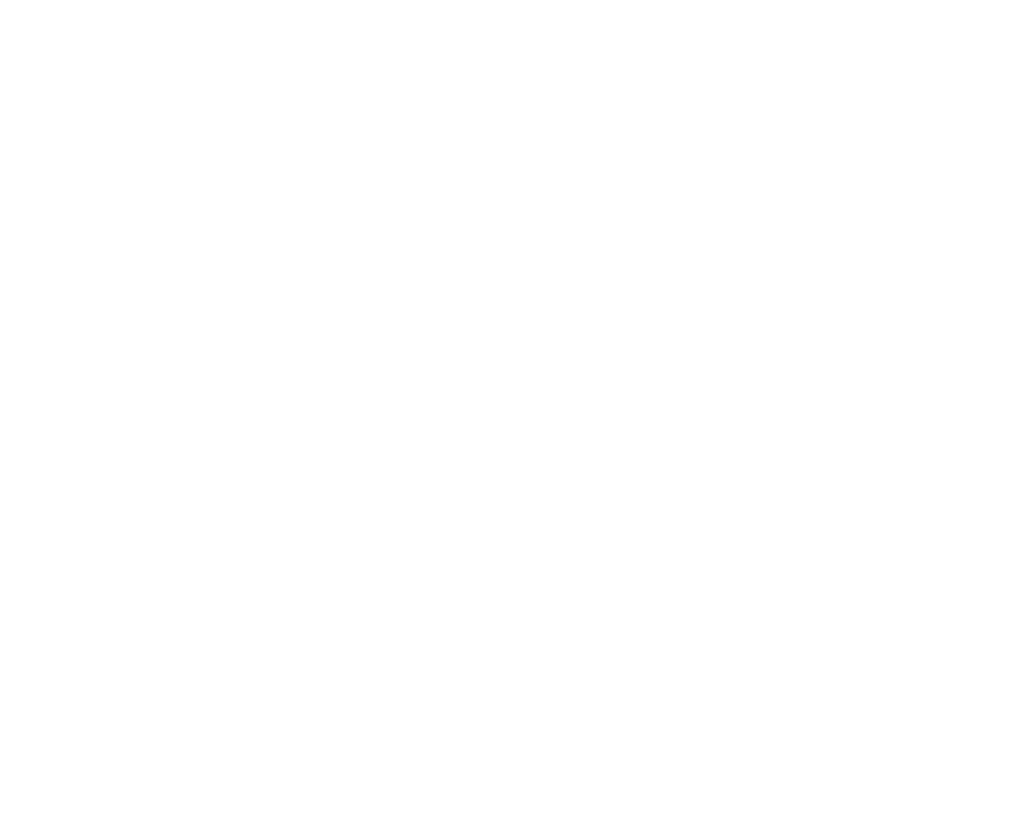
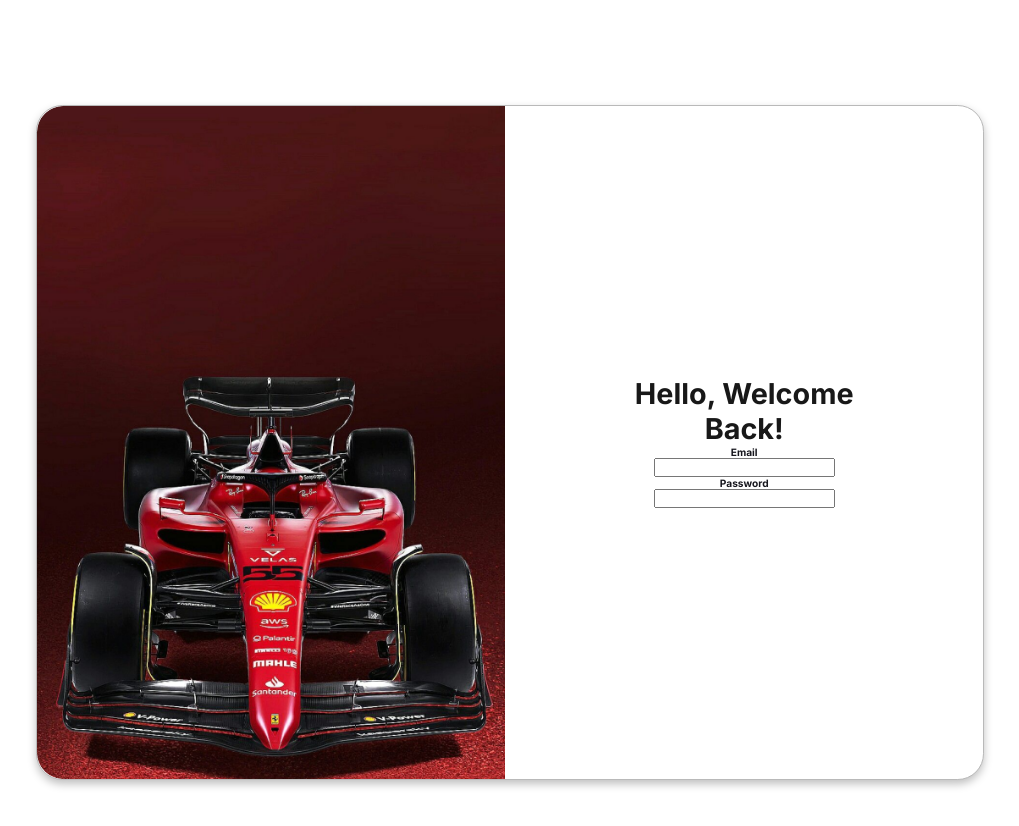
Before and after one commit to jay112298/the-elite-racers, a React (Vite) app: page /login in a window 1280 px wide. Before the commit this address had no page. Shown: the top 826 px of the page, without its empty margins (130-1149 px from the left). Before the commit the page ends 800 px from the top, so only its background shows below. Built offline with nearby package versions, Linux system fonts and the light colour scheme.

Commit message:
Create Login page and layout with image and text fields

```diff
--- a/src/Router.jsx
+++ b/src/Router.jsx
@@ -4,6 +4,7 @@
 import Team from "./pages/Team/Team";
 import Contact from './pages/Contact/Contact';
 import Signup from './pages/Signup/Signup';
+import Login from './pages/Login/Login';
 import Dashboard from './pages/Dashboard/Dashboard';
 import Sheet from './pages/Dashboard/Sheet/Sheet';
 import Documents from './pages/Dashboard/Documents/Documents';
@@ -18,6 +19,7 @@
           <Route path="/team" element={<Team />}></Route>
           <Route path="/contact" element={<Contact />}></Route>
           <Route path="/signup" element={<Signup />}></Route>
+          <Route path="/login" element={<Login />}></Route>
           <Route path="/dashboard" element={<Dashboard />}></Route>
           <Route path="/dashboard/sheet" element={<Sheet />} />
           <Route path="/dashboard/documents" element={<Documents />} />
--- /dev/null
+++ b/src/pages/Login/Login.jsx
@@ -0,0 +1,22 @@
+import React from 'react'
+import { Form } from './Login.st'
+import LoginImg from "../../assets/login.png"
+
+const Login = () => {
+  return (
+    <Form logincover={LoginImg}>
+        <div className="content-block">
+            <div className="img"></div>
+            <div className="form">
+                <div className="title">Hello, Welcome Back!</div>
+                <div className="label">Email</div>
+                <input type="text" />
+                <div className="label">Password</div>
+                <input type="text" />
+            </div>
+        </div>
+    </Form>
+  )
+}
+
+export default Login
--- /dev/null
+++ b/src/pages/Login/Login.st.js
@@ -0,0 +1,65 @@
+import styled from 'styled-components';
+
+export const Form = styled.div`
+
+    display: flex;
+    align-items: center;
+    justify-content: center;
+
+    .content-block {
+
+        width: 73.9418rem;
+        height: 52.57937rem;
+        margin: 6.2rem 0;
+        flex-shrink: 0;
+        border-radius: 2.05026rem;
+        border: 1px solid #B9B9B9;
+        background: #FFF;
+        box-shadow: 0px 4px 8px 0px rgba(0, 0, 0, 0.25);
+        display: flex;
+        align-items: center;
+
+        .img {
+            width: 36.64021rem;
+            height: 52.57937rem;
+            border-radius: 2.05026rem 0rem 0rem 2.05026rem;
+            background: url(${props => props.logincover});
+            background-position: center center;
+            background-size: cover;
+
+        }
+
+        .form {
+
+            font-family: 'Inter', sans-serif;
+
+
+            .title {
+                color: #181818;
+                font-size: 2.24868rem;
+                font-style: normal;
+                font-weight: 700;
+                line-height: normal;
+                margin: 0 6.8rem;
+            }
+
+            .label {
+                color: #17171E;
+                font-size: 0.79365rem;
+                font-style: normal;
+                font-weight: 700;
+                line-height: normal;
+            }
+
+            input[type="text"] {
+
+            }
+
+            button {
+
+            }
+        }
+    }
+
+
+`;
```
Also changed, not shown: src/assets/login.png (added).
